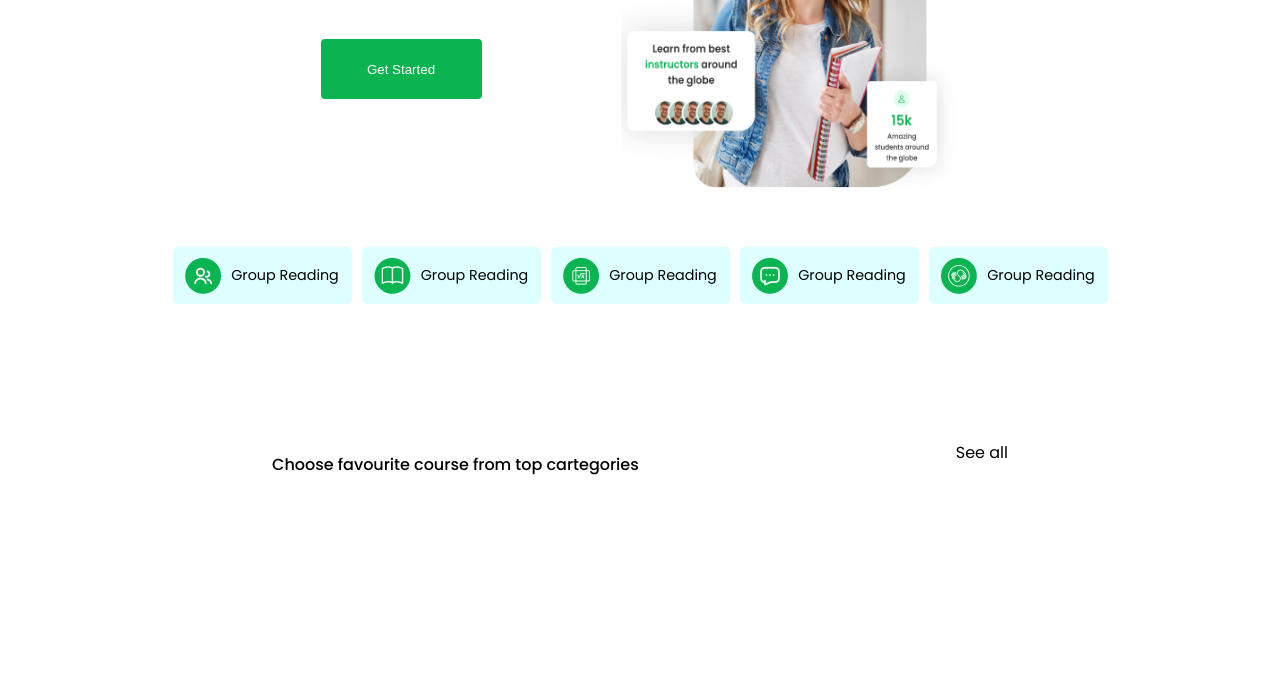
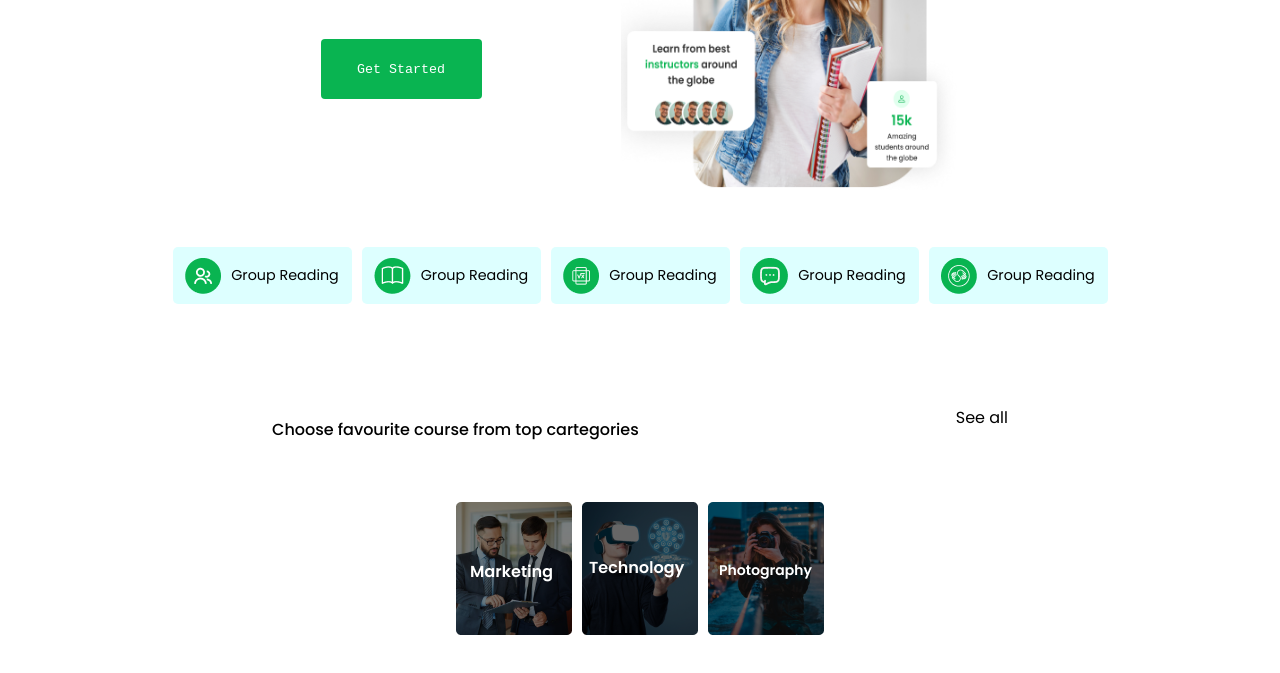
Before and after one commit to JAViERCANOY05/Landing-Page, a plain HTML site: page landing-page/index.html in a window 1280 px wide. Shown: the part 309-982 px from the top of the page. Before the commit the page ends 846 px from the top, so only its background shows below. Drawn offline with Linux system fonts and the light colour scheme.

Commit message:
continue

```diff
--- a/landing-page/index.html
+++ b/landing-page/index.html
@@ -74,6 +74,25 @@
       </div>
     </div>
 <!-- categories end -->
+<!-- images start -->
+ <div class="main-images-cat">
+    <div class="images-cat-1">
+      <img src="./assests/marketing.png" />
+      </div>
+      <div class="images-cat-1">
+        <img src="./assests/technology.png" />
+        </div>
+
+    <div class="images-cat-1">
+    <img src="./assests/photograpy.png" />
+    </div>
+
+
+ </div>
+<!-- images end -->
+
+
+
 
   </body>
 </html>
--- a/landing-page/style.css
+++ b/landing-page/style.css
@@ -10,8 +10,18 @@ body{
 }
 .categories
 {
-    margin-top: 125px;
+    margin-top: 90px;
+    margin-bottom: 10px;
+
 }
+.main-images-cat {
+    display: flex;
+    justify-content: center;
+    gap: 10px;
+    margin-bottom: 50px;
+}
+
+
 .heade-cat {
     display: flex;
     justify-content: space-evenly;
@@ -22,13 +32,9 @@ body{
   }
   .choose{
      text-wrap: wrap;
-    /* inline-size: inline-size ; */
-    /* overflow-wrap: break-word; */
-    /* word-break: break-all; */
     font-family: 'poppinsmedium', serif;
     font-weight: 100;
     line-height: 25px;
-    /* overflow-wrap: break-word; */
 
 
   }
@@ -37,7 +43,6 @@ body{
     padding-bottom: 25px;
     font-family: 'poppinsregular', serif;
     text-wrap: nowrap ;
-    /* align-self: center;  */
 
  }
 nav {
@@ -89,6 +94,7 @@ button {
     height: 60px;
     border-radius: 4px;
     border: none;
+        font-family: 'Courier New', Courier, monospace;
 }
 .hero-discriptions {
     display: flex;
@@ -98,7 +104,6 @@ button {
 
 
 .hero-discriptions-p{
-    /* margin-right:60px; */
     font-size: 32px;
     font-family: 'poppinsbold', serif;
     word-wrap: break-word;
```
